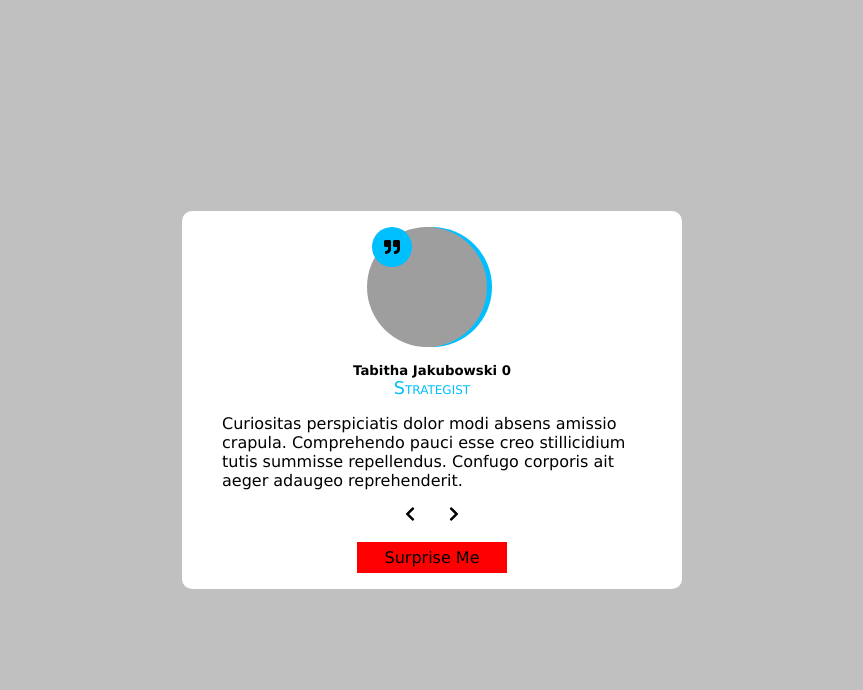
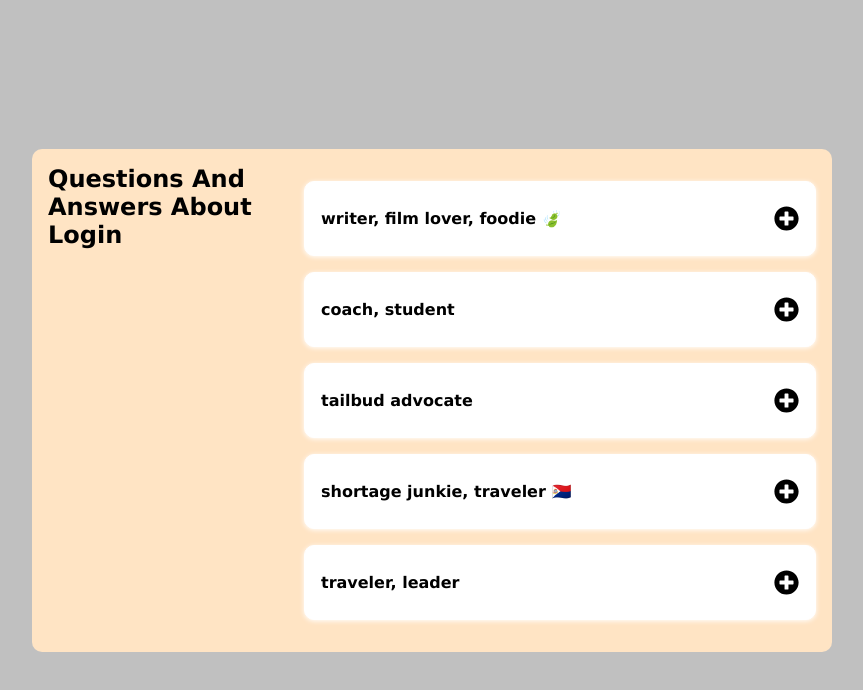
Before and after one commit to codekojo/practice-tutorial-react-2023, a React (Create React App) app: page / in a window 1280 px wide. Shown: the top 690 px of the page, without its empty margins (208-1071 px from the left). Built offline with nearby package versions, Linux system fonts and the light colour scheme; grey boxes are pictures that could not be loaded.

Commit message:
Accordian Done
Done

```diff
--- a/src/App.css
+++ b/src/App.css
@@ -22,80 +22,34 @@ main {
   align-items: center;
 }
 
-.card__container {
-  background-color: white;
-  width: 500px;
+.accordian__container {
+  background-color: bisque;
+  width: 800px;
+  padding: 1rem;
   border-radius: 10px;
   display: flex;
-  flex-direction: column;
-  justify-content: center;
-  align-items: center;
+  justify-content: space-between;
 }
 
-.image__container {
-  background-color: var(--secondary-color);
-  border-radius: var(--border-size);
-  height: 120px;
-  width: 120px;
-  position: relative;
-  margin: 1rem 0;
-  /* margin-left: 50px; */
-}
-.image__src {
-  border-radius: 50%;
-  object-fit: cover;
-  position: relative;
-
-  top: 0;
-  right: 5px;
+.container__title {
+  flex: 0.5;
 }
 
-.image__quoteRight {
-  background-color: var(--secondary-color);
-  border-radius: var(--border-size);
-  width: 40px;
-  height: 40px;
-  display: block;
-  position: absolute;
-  top: 0;
-  display: flex;
-  justify-content: center;
-  align-items: center;
-  /* overflow: hidden; */
+.accordian__main {
+  flex: 1;
 }
 
-.card__jobType {
-  /* text-transform: uppercase; */
-  font-variant: small-caps;
-  font-size: 1.1rem;
-  color: var(--secondary-color);
+.accordian__details {
+  border: 1px solid white;
+  border-radius: 10px;
+  background-color: white;
+  padding: 1.5rem 1rem;
+  box-shadow: 0px 1px 5px #fff;
+  margin: 1rem 0;
 }
 
-.card__bio {
-  padding: 1rem 2.5rem;
-}
-
-.navigate__user {
+.accordian__header {
   display: flex;
   justify-content: space-between;
   align-items: center;
-  width: 60px;
 }
-.chevron {
-  display: block;
-}
-.chevronRight,
-.chevronLeft {
-  cursor: pointer;
-  /* padding: 1rem; */
-}
-
-.card__btn {
-  background-color: red;
-  width: 150px;
-  display: flex;
-  justify-content: center;
-  padding: 0.4rem;
-  align-items: center;
-  margin: 1rem 0;
-}
--- a/src/App.js
+++ b/src/App.js
@@ -1,101 +1,47 @@
 import { useState } from "react";
 import { faker } from "@faker-js/faker";
-import { FaQuoteRight, FaChevronRight, FaChevronLeft } from "react-icons/fa";
+import { FaPlusCircle, FaMinusCircle } from "react-icons/fa";
 import "./App.css";
 
 function App() {
-  const [userData] = useState(USERS);
-  const [currentUserData, setCurrentUserData] = useState(userData[0]);
-  const [currentIndex, setCurrentIndex] = useState(0);
-  const [maxArray] = useState(userData.length);
-
-  // First Step: When a right or left is clicked a function is invoked
-  // Second Step:  We
-
-  //Fix logic and refactor
-  const handleChangeUserData = (move) => {
-    const currentDataIndex = currentIndex;
-
-    if (currentDataIndex < maxArray - 1) {
-      if (move === "navigateRight") {
-        setCurrentUserData(userData[currentDataIndex + 1]);
-        setCurrentIndex((prev) => {
-          return prev + 1;
-        });
-        return;
-      }
-
-      if (move === "navigateLeft") {
-        if (!(currentDataIndex - 1 < 0)) {
-          setCurrentUserData(userData[currentDataIndex - 1]);
-          setCurrentIndex((prev) => {
-            return prev - 1;
-          });
-          return;
-        } else {
-          setCurrentUserData(userData[maxArray - 1]);
-          setCurrentIndex(maxArray - 1);
-          return;
-        }
-      }
-    } else {
-      setCurrentUserData(userData[0]);
-      setCurrentIndex(0);
-      return;
-    }
-  };
-
-  //Function from MDN to get random Int Inclusive
-  function getRandomIntInclusive(min = 0, max = 4) {
-    min = Math.ceil(min);
-    max = Math.floor(max);
-    const randomValue = Math.floor(Math.random() * (max - min + 1) + min); // The maximum is inclusive and the minimum is inclusive
-    setCurrentUserData(userData[randomValue]);
-    setCurrentIndex(randomValue);
-  }
+  const [currentIndex, setCurrentIndex] = useState(null);
 
   return (
     <main>
-      <section className="card__container">
-        <div className="image__container">
-          <img
-            src={currentUserData.imageSrc}
-            height={120}
-            width={120}
-            className="image__src"
-            alt={currentUserData.alt}
-          />
-          <span className="image__quoteRight">
-            <FaQuoteRight />
-          </span>
-        </div>
+      <article className="accordian__container">
+        {/* Header */}
+        <header className="container__title">
+          <h2>Questions And Answers About Login</h2>
+        </header>
 
-        <h5 className="card__username">
-          {currentUserData.name} {currentIndex}
-        </h5>
-        <p className="card__jobType">{currentUserData.title}</p>
+        {/* Second Component */}
+        <section className="accordian__main">
+          {USERS.map((user, index) => {
+            return (
+              <div className="accordian__details">
+                <header className="accordian__header">
+                  <h4>{user.title}</h4>
 
-        <p className="card__bio">{currentUserData.paragraph}</p>
-
-        <div className="navigate__user">
-          <span className="chevron">
-            <FaChevronLeft
-              className="chevronRight"
-              onClick={() => handleChangeUserData("navigateLeft")}
-            />
-          </span>
-          <span className="chevron">
-            <FaChevronRight
-              className="chevronLeft"
-              onClick={() => handleChangeUserData("navigateRight")}
-            />
-          </span>
-        </div>
-
-        <div className="card__btn">
-          <p onClick={() => getRandomIntInclusive()}>Surprise Me</p>
-        </div>
-      </section>
+                  {currentIndex !== index ? (
+                    <FaPlusCircle
+                      size={25}
+                      onClick={() => setCurrentIndex(index)}
+                    />
+                  ) : (
+                    <FaMinusCircle
+                      size={25}
+                      onClick={() => setCurrentIndex(null)}
+                    />
+                  )}
+                </header>
+                <div className="showContent">
+                  {currentIndex === index && <p>{user.paragraph}</p>}
+                </div>
+              </div>
+            );
+          })}
+        </section>
+      </article>
     </main>
   );
 }
@@ -107,12 +53,9 @@ export default App;
 function createRandomUser() {
   return {
     userId: faker.string.uuid(),
-    name: faker.person.fullName(),
-    title: faker.person.jobType(),
+    title: faker.person.bio(),
     bio: faker.person.bio(),
     paragraph: faker.lorem.paragraphs({ min: 1, max: 2 }),
-    imageSrc: faker.image.url(),
-    alt: faker.commerce.productDescription(),
   };
 }
 
```
